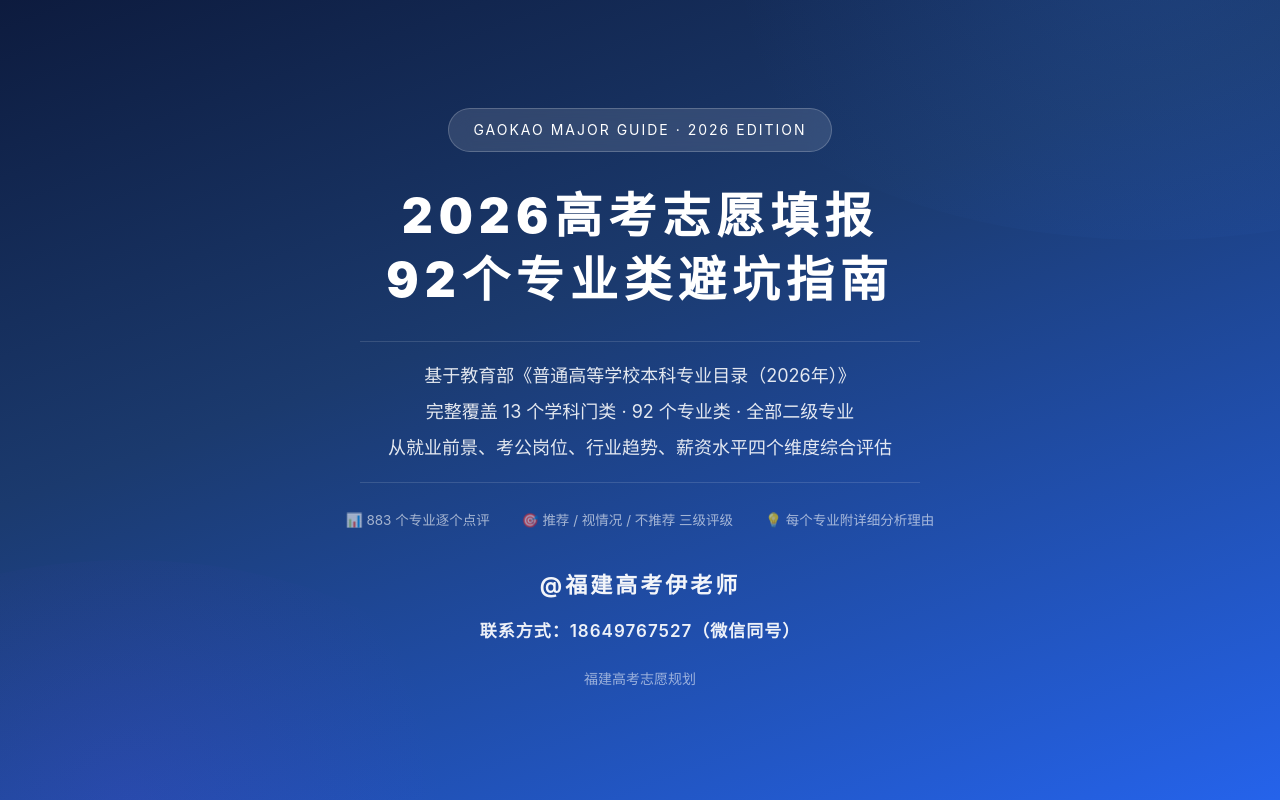
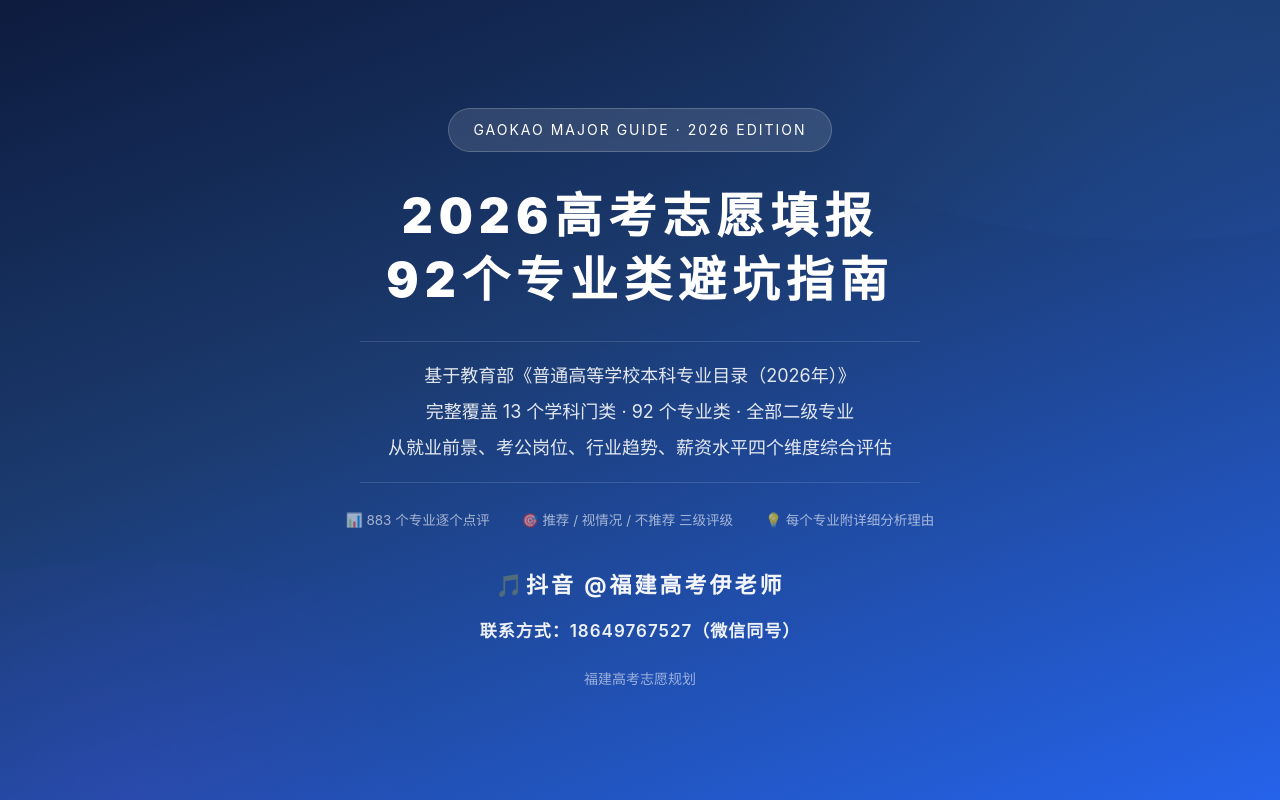
Before and after one commit to Treperter/zhuanye, a website: page index.html in a window 1280 px wide. Shown: the top 800 px of the page. Drawn offline with Linux system fonts and the light colour scheme.

Commit message:
封面和页脚@福建高考伊老师前添加🎵抖音

```diff
--- a/index.html
+++ b/index.html
@@ -3,7 +3,7 @@
 <head>
 <meta charset="UTF-8">
 <meta name="viewport" content="width=device-width, initial-scale=1.0">
-<title>2026高考志愿填报 · 92个专业类避坑指南 | @福建高考伊老师</title>
+<title>2026高考志愿填报 · 92个专业类避坑指南 | 🎵抖音 @福建高考伊老师</title>
 <style>
   /* ========== 全局重置 ========== */
   * { margin:0; padding:0; box-sizing:border-box; }
@@ -218,7 +218,7 @@
       <span>🎯 推荐 / 视情况 / 不推荐 三级评级</span>
       <span>💡 每个专业附详细分析理由</span>
     </div>
-    <div class="cover-brand">@福建高考伊老师</div>
+    <div class="cover-brand">🎵抖音 @福建高考伊老师</div>
     <div class="cover-phone">联系方式：18649767527（微信同号）</div>
     <div class="cover-tagline">福建高考志愿规划</div>
   </div>
@@ -2733,7 +2733,7 @@
   <p>本指南基于教育部《普通高等学校本科专业目录（2026年）》整理</p>
   <p>推荐意见仅供高考志愿填报参考，不作为任何决策的唯一依据</p>
   <p>数据来源：教育部官网、阳光高考网、智联招聘、国家统计局等</p>
-  <div class="footer-brand">@福建高考伊老师</div>
+  <div class="footer-brand">🎵抖音 @福建高考伊老师</div>
   <p style="margin-top:6px; font-size:15px; color:#1d4ed8; letter-spacing:1px;">联系方式：18649767527（微信同号）</p>
   <p style="margin-top:8px; font-size:13px;">福建高考志愿规划 · 让每一分都不浪费</p>
 </div>
```
